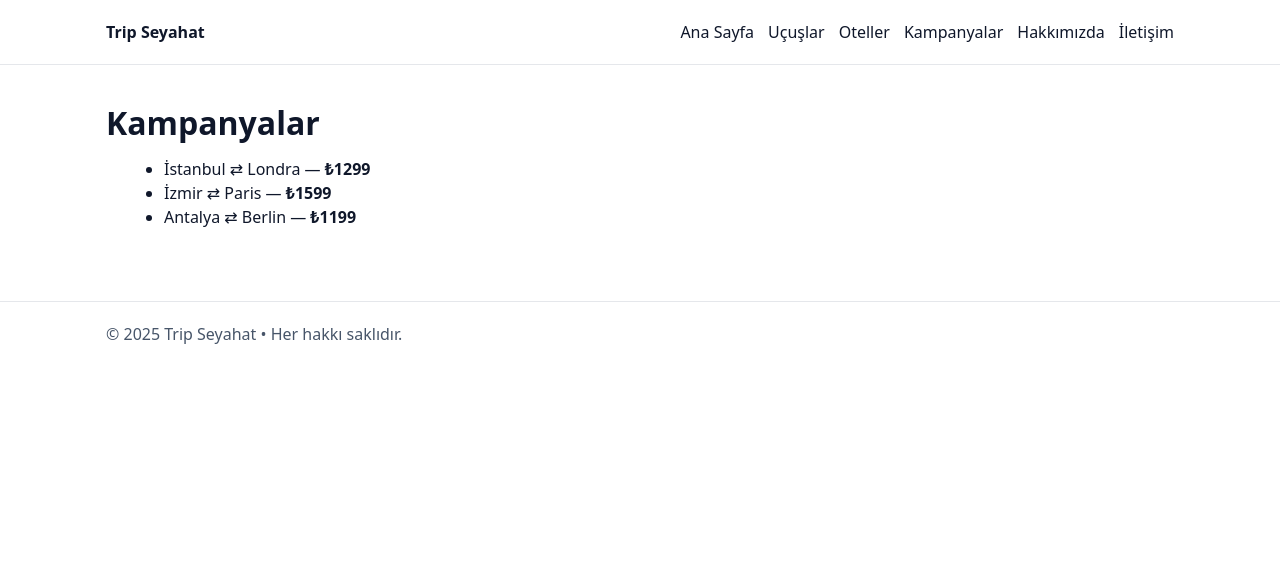
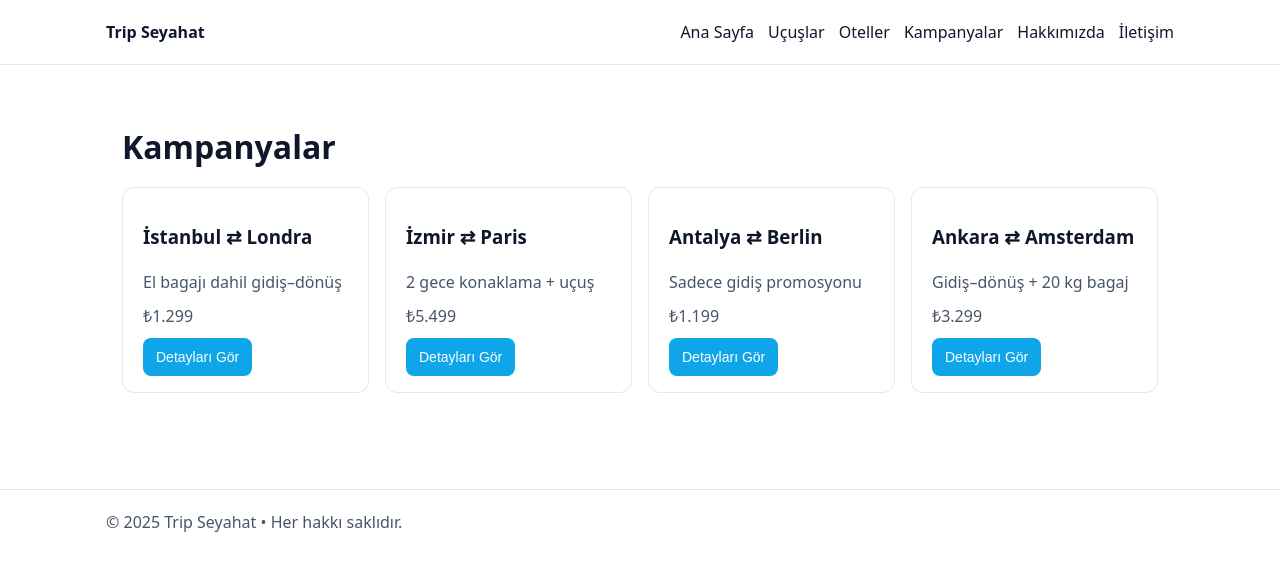
Before and after one commit to tripseyahat/tripseyahat-site, a Next.js app: page /deals in a window 1280 px wide. Shown: the top 570 px of the page. Built offline with nearby package versions, Linux system fonts and the light colour scheme.

Commit message:
Update page.js

```diff
--- a/app/deals/page.js
+++ b/app/deals/page.js
@@ -1,17 +1,47 @@
 export default function DealsPage() {
   const deals = [
-    { id: 1, title: "İstanbul ⇄ Londra", price: "₺1299" },
-    { id: 2, title: "İzmir ⇄ Paris",  price: "₺1599" },
-    { id: 3, title: "Antalya ⇄ Berlin", price: "₺1199" },
+    {
+      id: 1,
+      title: "İstanbul ⇄ Londra",
+      desc: "El bagajı dahil gidiş–dönüş",
+      price: "₺1.299",
+    },
+    {
+      id: 2,
+      title: "İzmir ⇄ Paris",
+      desc: "2 gece konaklama + uçuş",
+      price: "₺5.499",
+    },
+    {
+      id: 3,
+      title: "Antalya ⇄ Berlin",
+      desc: "Sadece gidiş promosyonu",
+      price: "₺1.199",
+    },
+    {
+      id: 4,
+      title: "Ankara ⇄ Amsterdam",
+      desc: "Gidiş–dönüş + 20 kg bagaj",
+      price: "₺3.299",
+    },
   ];
+
   return (
-    <>
+    <main className="container">
       <h1>Kampanyalar</h1>
-      <ul>
-        {deals.map(d => (
-          <li key={d.id}>{d.title} — <strong>{d.price}</strong></li>
+
+      <div className="grid">
+        {deals.map((d) => (
+          <div className="card" key={d.id}>
+            <div className="card-body">
+              <h3>{d.title}</h3>
+              <p className="muted">{d.desc}</p>
+              <p className="price">{d.price}</p>
+              <button className="btn">Detayları Gör</button>
+            </div>
+          </div>
         ))}
-      </ul>
-    </>
+      </div>
+    </main>
   );
 }
```
